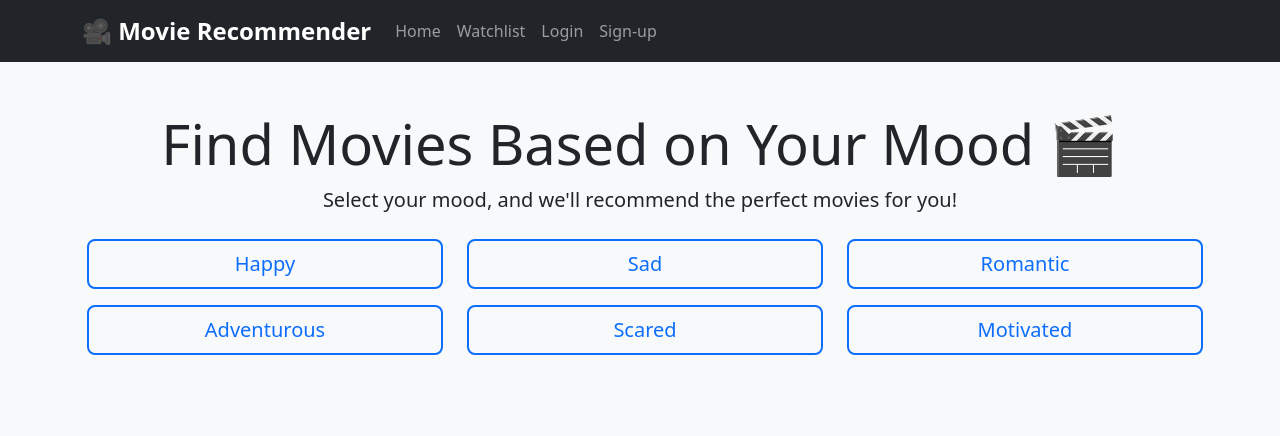
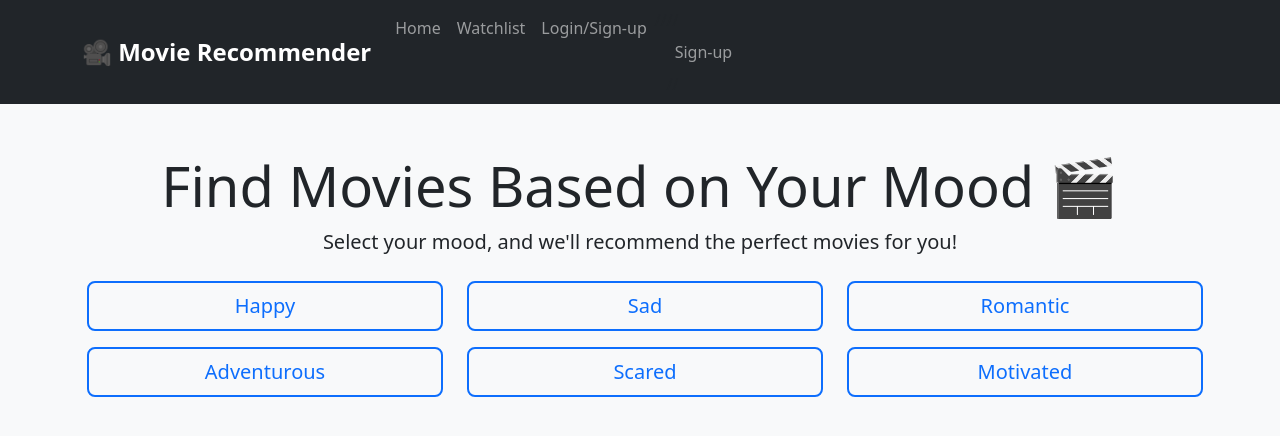
Before and after one commit to rose-kaks/Movie-Recommender, a React (Create React App) app: page / in a window 1280 px wide. Shown: the top 436 px of the page. Built offline with nearby package versions, Linux system fonts and the light colour scheme.

Commit message:
Update Navbar.js

```diff
--- a/src/components/Navbar.js
+++ b/src/components/Navbar.js
@@ -18,11 +18,11 @@ const Navbar = () => {
                             <Link className="nav-link" to="/watchlist">Watchlist</Link>
                         </li>
                         <li className="nav-item">
-                            <Link className="nav-link" to="/Login">Login</Link>
+                            <Link className="nav-link" to="/Login-Signup">Login/Sign-up</Link>
                         </li>
-                        <li className="nav-item">
-                            <Link className="nav-link" to="/Signup">Sign-up</Link>
-                        </li>
+                        // <li className="nav-item">
+                        //     <Link className="nav-link" to="/Signup">Sign-up</Link>
+                        // </li>
                     </ul>
                 </div>
             </div>
```
